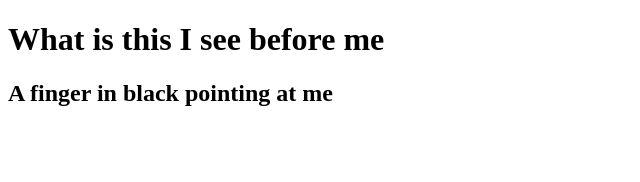
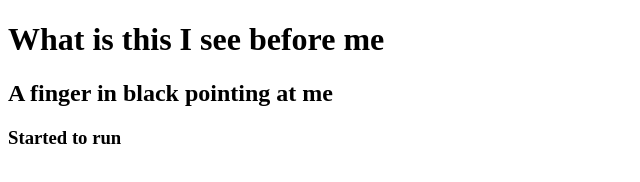
Before and after one commit to mlshohet/typescript, a plain HTML site: page index.html in a window 1280 px wide. Shown: the whole page, without its empty margins (0-640 px from the left). Drawn offline with Linux system fonts and the light colour scheme.

Commit message:
started to run

```diff
--- a/index.html
+++ b/index.html
@@ -7,6 +7,7 @@
 
 	<h1>What is this I see before me</h1>
 	<h2>A finger in black pointing at me</h2>
+	<h3>Started to run</h3>
 
 </body>
 </html>
```
